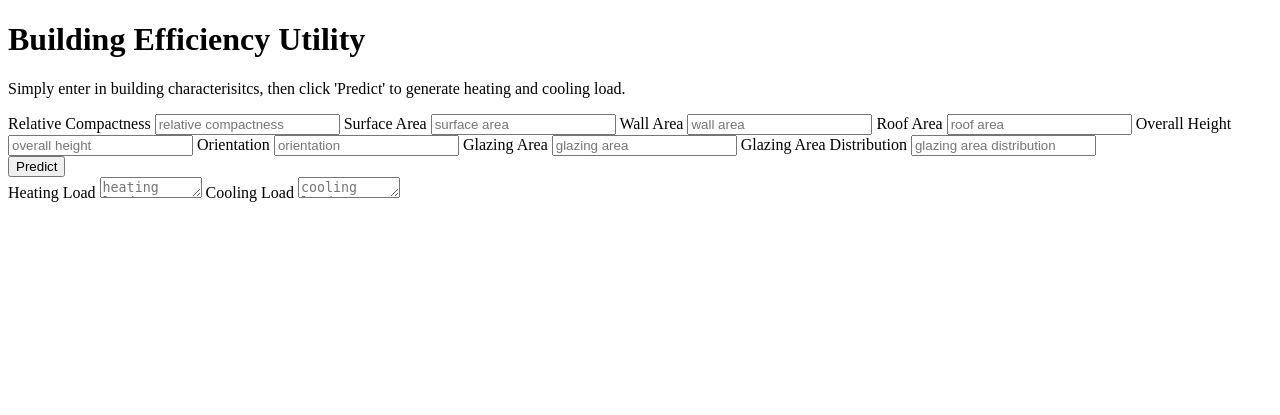
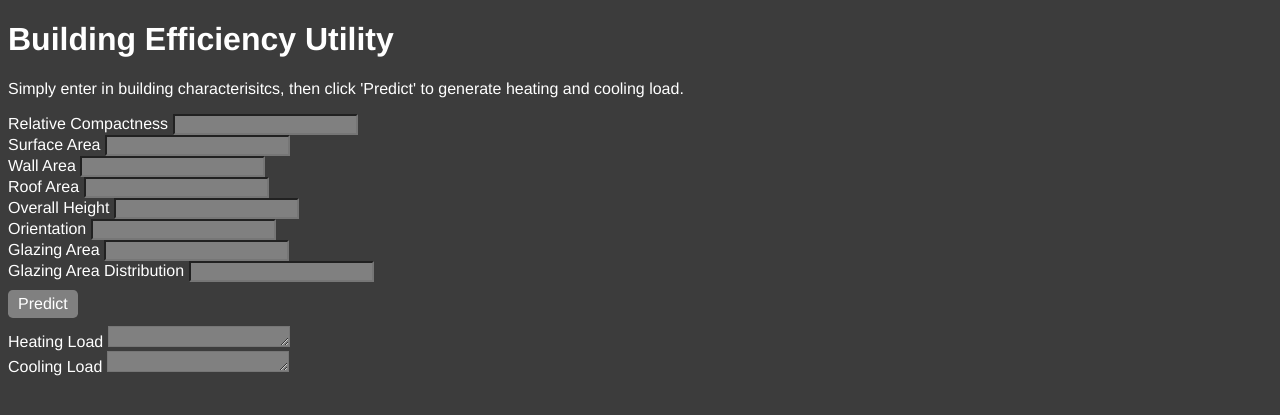
Before and after one commit to mrivera42/building-efficiency-utility, a Flask app: page / in a window 1280 px wide. Shown: the top 415 px of the page. Run offline with Flask 2, Linux system fonts and the light colour scheme.

Commit message:
webpage updates

```diff
--- a/app.py
+++ b/app.py
@@ -3,7 +3,6 @@
 """
 from flask import Flask, request, jsonify, render_template
 import torch
-import numpy as np
 
 app = Flask(__name__)
 
@@ -14,25 +13,42 @@ def index():
 @app.route('/backend', methods=['POST'])
 def predict():
 
-    relative_compactness = request.form['relative_compactness']
-    surface_area = request.form['surface_area']
-    wall_area = request.form['wall_area']
-    roof_area = request.form['roof_area']
-    overall_height = request.form['overall_height']
-    orientation = request.form['orientation']
-    glazing_area = request.form['glazing_area']
-    glazing_area_distribution = request.form['glazing_area_distribution']
+    # grab the input values from the API call
+    relative_compactness = float(request.form['relative_compactness'])
+    surface_area = float(request.form['surface_area'])
+    wall_area = float(request.form['wall_area'])
+    roof_area = float(request.form['roof_area'])
+    overall_height = float(request.form['overall_height'])
+    orientation = float(request.form['orientation'])
+    glazing_area = float(request.form['glazing_area'])
+    glazing_area_distribution = float(request.form['glazing_area_distribution'])
 
-    model = torch.load('models/model.pth')
+    # create input tensor from input values
+    input_tensor = torch.Tensor([
+        relative_compactness,
+        surface_area,
+        wall_area,
+        roof_area,
+        overall_height,
+        orientation,
+        glazing_area,
+        glazing_area_distribution
+    ])
 
-    input_tensor = torch.Tensor([1,2,3,4,5,6,7,8])
+    # load model
+    model = torch.jit.load('model_scripted.pt')
+    model.to(torch.device('cpu'))
+    model.eval()
+
+    # get prediction results
     pred = model(input_tensor)
-    print(pred)
+    heating_load, cooling_load = pred[0].item(), pred[1].item()
+    results = {
+        'heating_load': heating_load,
+        'cooling_load': cooling_load
+    }
 
-
-
-    message = {'message': "hello there"}
-    return jsonify(message)
+    return jsonify(results)
 
 
 if __name__ == "__main__":
--- a/static/script.js
+++ b/static/script.js
@@ -20,6 +20,26 @@ predictBtn.addEventListener('click',function() {
     glazing_area = document.getElementById('glazing_area').value;
     glazing_area_distribution = document.getElementById('glazing_area_distribution').value;
 
+    // error check to make sure input is valid
+    var arr = [
+        relative_compactness,
+        surface_area,
+        wall_area,
+        roof_area,
+        overall_height,
+        orientation_,
+        glazing_area,
+        glazing_area_distribution
+    ]
+
+    const isEmpty = (element) => element == "";
+    const isNumber = (element) => isNaN(element);
+    if (arr.some(isNumber)) {
+        alert("Please enter in only numerical digits");
+    } else if (arr.some(isEmpty)) {
+        alert("Please make sure all input fields are filled");
+    } else {
+
         // create a new FormData object and append input elements
         let formData = new FormData();
         formData.append("relative_compactness",relative_compactness);
@@ -32,28 +52,22 @@ predictBtn.addEventListener('click',function() {
         formData.append("glazing_area_distribution",glazing_area_distribution);
         console.log("hello");
 
-
-    // REST API call
-    // let response = await fetch(backendURL, {
-    //     method: "POST",
-    //     body: formData
-    // });
-
-    // if (response.ok) {
-    //     alert("fetch worked");
-    // } else {
-    //     alert("HTTP-Error: " + response.status);
-    // }
-
+        // API call
         fetch(backendURL, {
             method:"POST",
             body: formData
         })
             .then(response => response.json())
             .then(data => {
-            heating_output.value = data['message'];
-            cooling_output.value = data['message'];
+                heating_output.value = data['heating_load'];
+                cooling_output.value = data['cooling_load'];
             });
+    }
+
+
+
+
+
 
 
 
--- a/static/style.css
+++ b/static/style.css
@@ -1,6 +1,61 @@
 /*
 @author: Max Rivera
 */
-input[type=text] {
-    display: inline-block;
+body {
+    background-color: #3c3c3c;;
+    font-family: Helvetica;
 }
+
+h1 {
+    color: white;
+}
+
+p {
+    color: white;
+}
+
+.label {
+    color: white;
+}
+
+input {
+    background-color: grey;
+    color: white;
+}
+
+.form {
+    display: flex;
+    flex-direction: column;
+}
+
+
+.button {
+    color: white;
+    background-color: grey;
+    border: none;
+    font-family: Helvetica;
+    font-size: 16px;
+    text-align: center;
+    border-radius: 0.3rem;
+    padding: 5px 10px 5px 10px;
+    margin-bottom: 0.5rem;
+    margin-top: 0.5rem;
+}
+
+.button:hover {
+    background-color: black;
+}
+
+.button:active {
+    transform: scale(0.98);
+}
+
+textarea {
+    color: white;
+    background-color: grey;
+}
+
+textarea::placeholder {
+    font-size: 16px;
+    color: lightgrey;
+}
--- a/templates/template.html
+++ b/templates/template.html
@@ -16,29 +16,50 @@
         Simply enter in building characterisitcs, then click 'Predict' to generate heating and cooling load.
     </p>
     <form id='form'>
-        <label for='relative_compactness'>Relative Compactness</label>
-        <input type="text" id='relative_compactness' placeholder="relative compactness">
-        <label for='surface_area'>Surface Area</label>
-        <input type="text" id='surface_area' placeholder='surface area'>
-        <label for='wall_area'>Wall Area</label>
-        <input type="text" id='wall_area' placeholder='wall area'>
-        <label for='roof_area'>Roof Area</label>
-        <input type="text" id='roof_area' placeholder='roof area'>
-        <label for='overall_height'>Overall Height</label>
-        <input type="text" id='overall_height' placeholder='overall height'>
-        <label for='orientation'>Orientation</label>
-        <input type="text" id='orientation' placeholder='orientation'>
-        <label for='glazing_area'>Glazing Area</label>
-        <input type='text' id='glazing_area' placeholder='glazing area'>
-        <label for='glazing_area_distribution'>Glazing Area Distribution</label>
-        <input type='text' id='glazing_area_distribution' placeholder='glazing area distribution'>
+        <div>
+            <label for='relative_compactness' class="label">Relative Compactness</label>
+            <input type="text" id='relative_compactness'>
+        </div>
+        <div>
+            <label for='surface_area' class="label">Surface Area</label>
+            <input type="text" id='surface_area'>
+        </div>
+        <div>
+            <label for='wall_area' class="label">Wall Area</label>
+            <input type="text" id='wall_area'>
+        </div>
+        <div>
+            <label for='roof_area' class="label">Roof Area</label>
+            <input type="text" id='roof_area'>
+        </div>
+        <div>
+            <label for='overall_height' class="label">Overall Height</label>
+            <input type="text" id='overall_height'>
+        </div>
+        <div>
+            <label for='orientation' class="label">Orientation</label>
+            <input type="text" id='orientation'>
+        </div>
+        <div>
+            <label for='glazing_area' class="label">Glazing Area</label>
+            <input type='text' id='glazing_area'>
+        </div>
+        <div>
+            <label for='glazing_area_distribution' class="label">Glazing Area Distribution</label>
+            <input type='text' id='glazing_area_distribution'>
+        </div>
+
     </form>
     <button id="predict_button" class="button">Predict</button>
     <form>
-        <label for='heating_load'>Heating Load</label>
-        <textarea id="heating_load" placeholder="heating load" rows="1" cols="10"></textarea>
-        <label for='cooling_load'>Cooling Load</label>
-        <textarea id="cooling_load" placeholder="cooling load" rows="1" cols="10"></textarea>
+        <div>
+            <label for='heating_load' class="label">Heating Load</label>
+            <textarea id="heating_load" rows="1"></textarea>
+        </div>
+        <div>
+            <label for='cooling_load' class="label">Cooling Load</label>
+            <textarea id="cooling_load" rows="1"></textarea>
+        </div>
     </form>
     <script src="/static/script.js"></script>
 </body>
--- a/training.py
+++ b/training.py
@@ -192,7 +192,8 @@ if __name__ == '__main__':
     test_loss /= test_size
     print(f'Model Evaluation - Loss: {test_loss}')
 
+    model.to(torch.device('cpu'))
     model_scripted = torch.jit.script(model)
-    model_scripted.save('models/model_scripted.pt')
+    model_scripted.save('model_scripted.pt')
 
     # torch.save(model, 'models/model.pth')
```
Also changed, not shown: results/loss_plot.png, 3 other files. Lines whose indentation alone changed are shown as unchanged.
